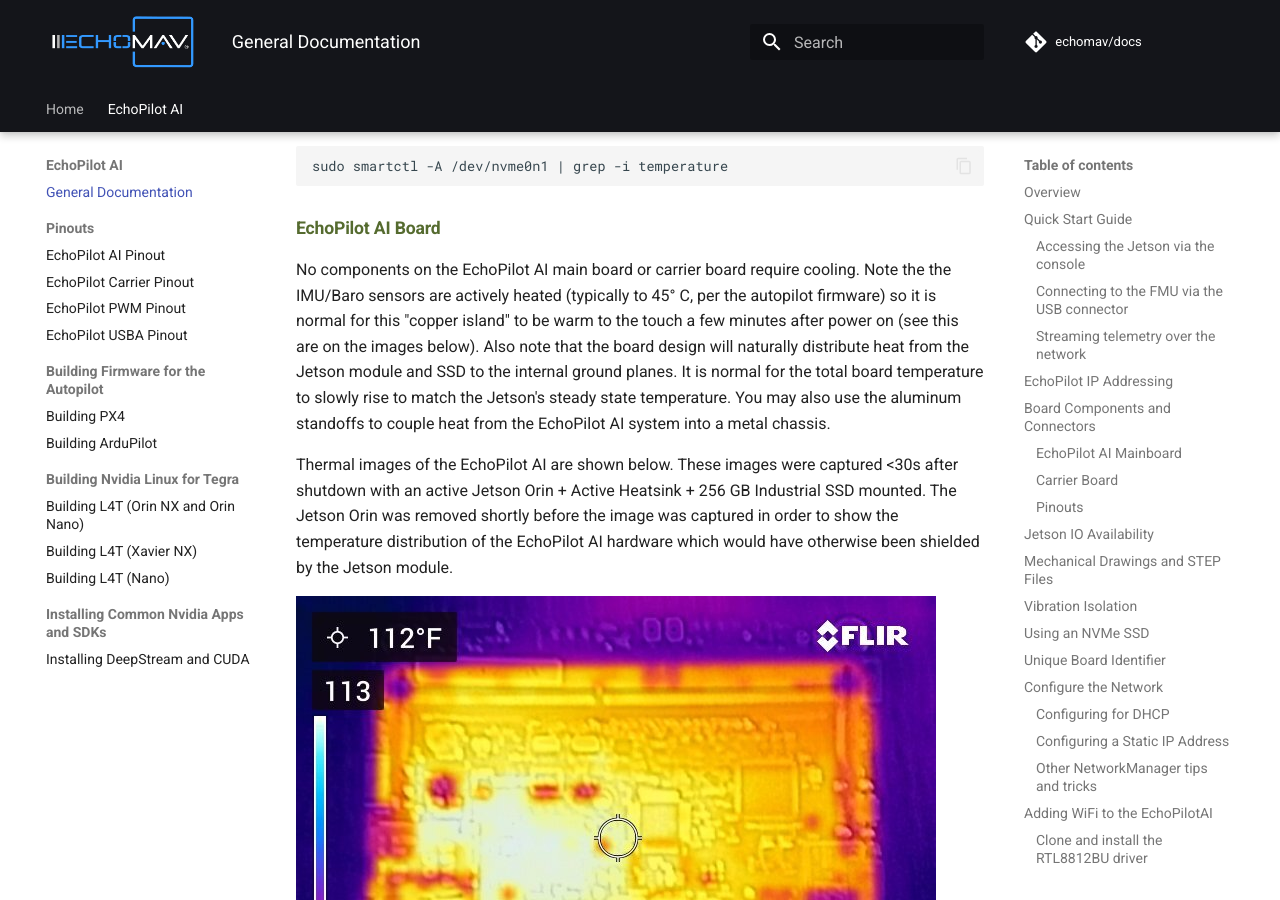
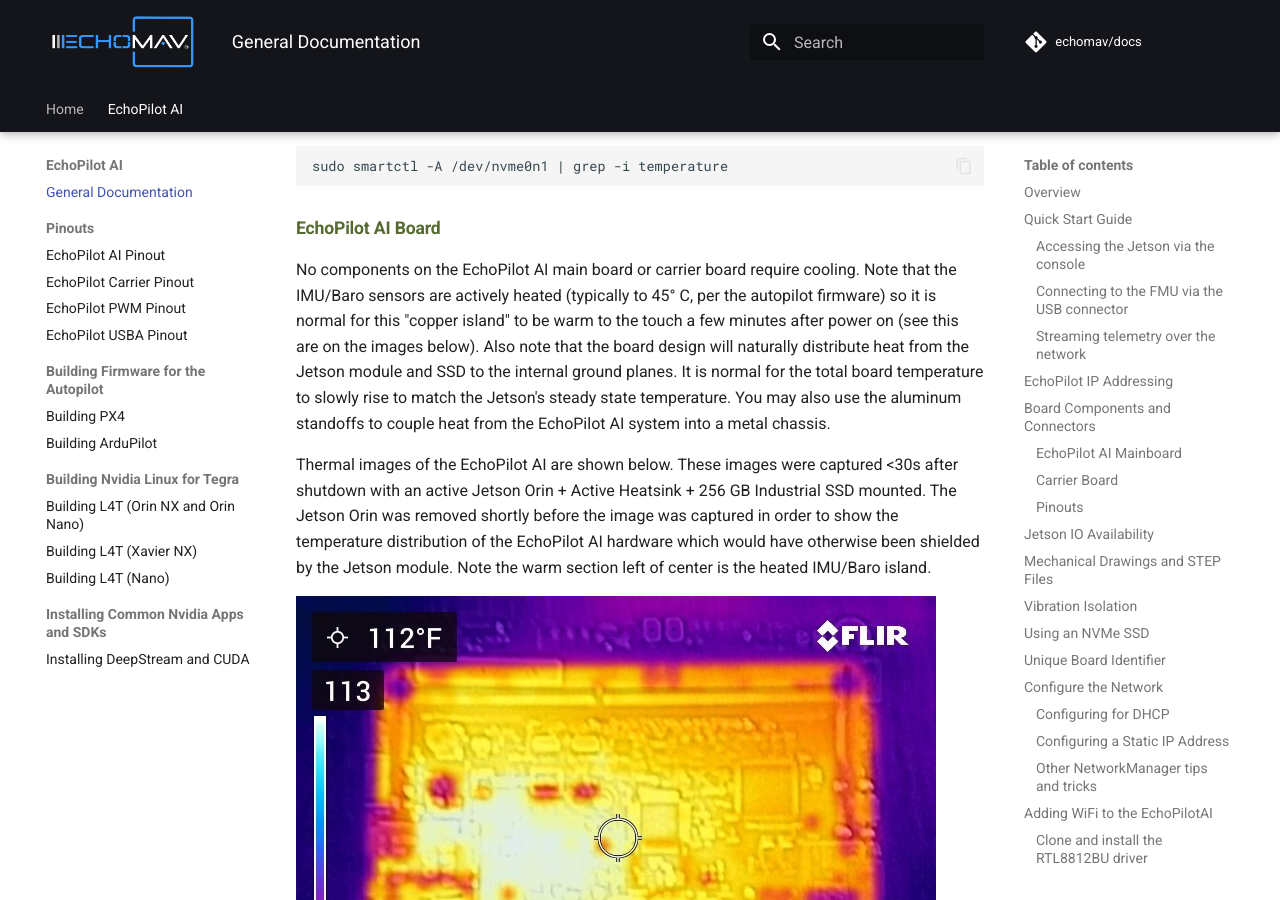
Before and after one commit to EchoMAV/docs, an MkDocs documentation site: the page built from docs/echopilot_ai.md, in a window 1280 px wide and 900 px high, scrolled down 28323 px. Built offline with MkDocs 1.6.1 and Material for MkDocs 9.7.7, drawn with Linux system fonts in a browser that asks for light colours; comment, search, counter and statistics services are not loaded; the version menu is left out.

Commit message:
Update echopilot_ai.md

````diff
--- a/docs/echopilot_ai.md
+++ b/docs/echopilot_ai.md
@@ -712,9 +712,9 @@
 ```
 ### EchoPilot AI Board
 
-No components on the EchoPilot AI main board or carrier board require cooling. Note the the IMU/Baro sensors are actively heated (typically to 45° C, per the autopilot firmware) so it is normal for this "copper island" to be warm to the touch a few minutes after power on (see this are on the images below). Also note that the board design will naturally distribute heat from the Jetson module and SSD to the internal ground planes. It is normal for the total board temperature to slowly rise to match the Jetson's steady state temperature. You may also use the aluminum standoffs to couple heat from the EchoPilot AI system into a metal chassis.
+No components on the EchoPilot AI main board or carrier board require cooling. Note that the IMU/Baro sensors are actively heated (typically to 45° C, per the autopilot firmware) so it is normal for this "copper island" to be warm to the touch a few minutes after power on (see this are on the images below). Also note that the board design will naturally distribute heat from the Jetson module and SSD to the internal ground planes. It is normal for the total board temperature to slowly rise to match the Jetson's steady state temperature. You may also use the aluminum standoffs to couple heat from the EchoPilot AI system into a metal chassis.
 
-Thermal images of the EchoPilot AI are shown below. These images were captured <30s after shutdown with an active Jetson Orin + Active Heatsink + 256 GB Industrial SSD mounted. The Jetson Orin was removed shortly before the image was captured in order to show the temperature distribution of the EchoPilot AI hardware which would have otherwise been shielded by the Jetson module.
+Thermal images of the EchoPilot AI are shown below. These images were captured <30s after shutdown with an active Jetson Orin + Active Heatsink + 256 GB Industrial SSD mounted. The Jetson Orin was removed shortly before the image was captured in order to show the temperature distribution of the EchoPilot AI hardware which would have otherwise been shielded by the Jetson module. Note the warm section left of center is the heated IMU/Baro island.
 
 ![EchoPilot AI Thermal Top](assets/thermaltop.jpg)
 Top View of the EchoPilot AI
````
